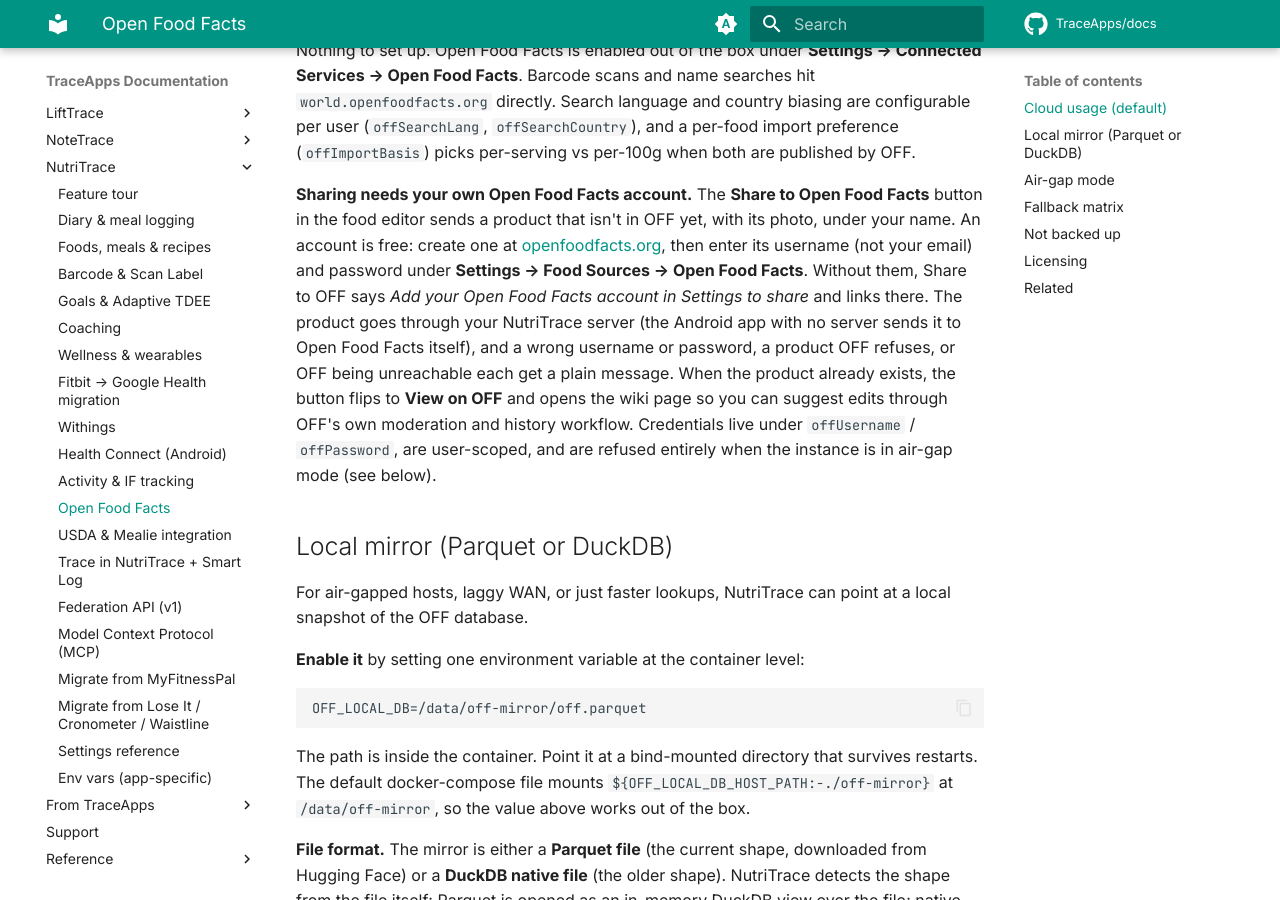
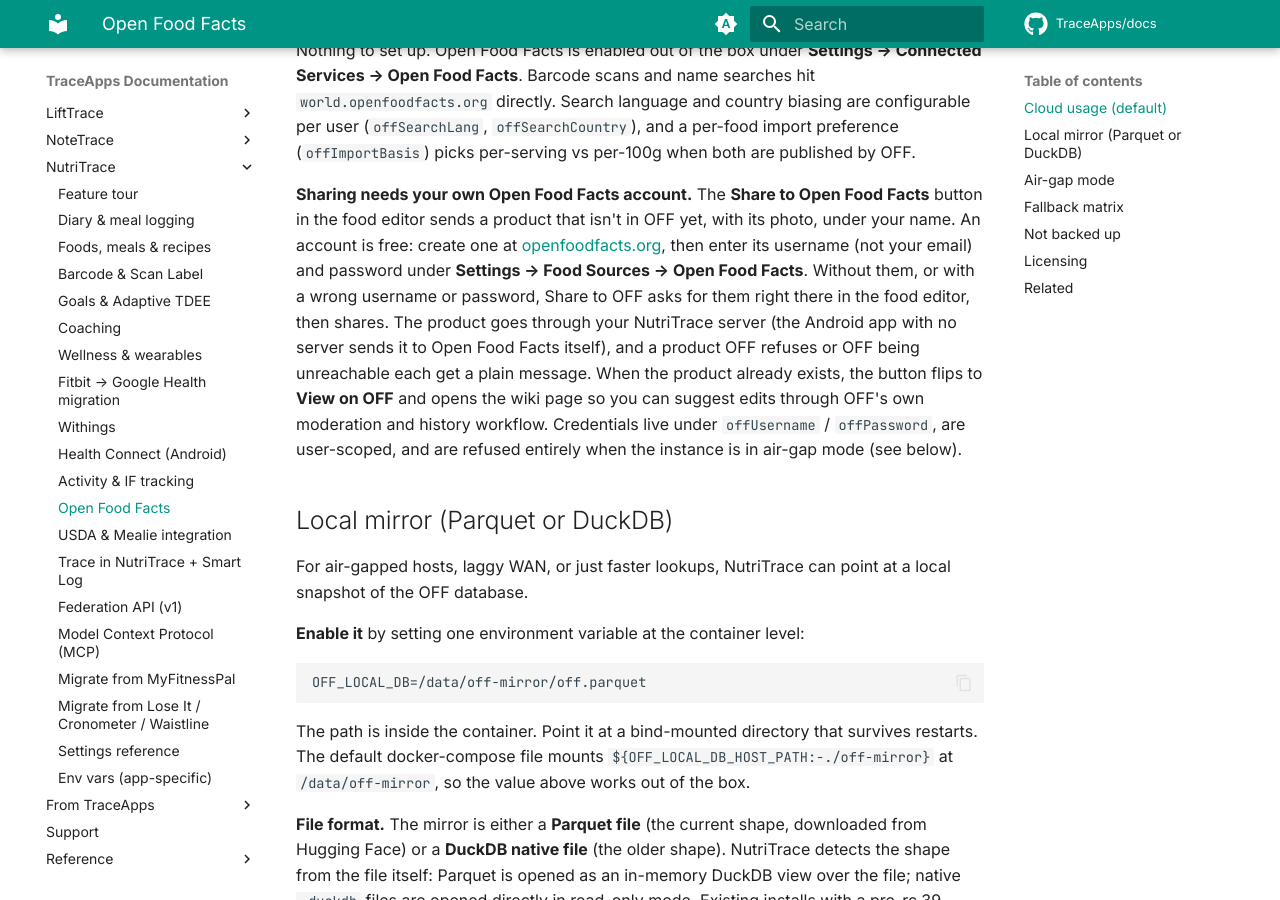
Before and after one commit to TraceApps/docs, an MkDocs documentation site: the page built from docs/nutritrace/off.md, in a window 1280 px wide and 900 px high, scrolled down 361 px. Built offline with MkDocs 1.6.1 and Material for MkDocs 9.7.7, drawn with Linux system fonts in a browser that asks for light colours; comment, search, counter and statistics services are not loaded.

Commit message:
NutriTrace OFF: Share to OFF asks for the account in place (TraceApps/nutritrace#284)

```diff
--- a/docs/nutritrace/off.md
+++ b/docs/nutritrace/off.md
@@ -6,7 +6,7 @@ Open Food Facts (OFF) is the primary source of ready-made barcode and food looku
 
 Nothing to set up. Open Food Facts is enabled out of the box under **Settings → Connected Services → Open Food Facts**. Barcode scans and name searches hit `world.openfoodfacts.org` directly. Search language and country biasing are configurable per user (`offSearchLang`, `offSearchCountry`), and a per-food import preference (`offImportBasis`) picks per-serving vs per-100g when both are published by OFF.
 
-**Sharing needs your own Open Food Facts account.** The **Share to Open Food Facts** button in the food editor sends a product that isn't in OFF yet, with its photo, under your name. An account is free: create one at [openfoodfacts.org](https://world.openfoodfacts.org/), then enter its username (not your email) and password under **Settings → Food Sources → Open Food Facts**. Without them, Share to OFF says *Add your Open Food Facts account in Settings to share* and links there. The product goes through your NutriTrace server (the Android app with no server sends it to Open Food Facts itself), and a wrong username or password, a product OFF refuses, or OFF being unreachable each get a plain message. When the product already exists, the button flips to **View on OFF** and opens the wiki page so you can suggest edits through OFF's own moderation and history workflow. Credentials live under `offUsername` / `offPassword`, are user-scoped, and are refused entirely when the instance is in air-gap mode (see below).
+**Sharing needs your own Open Food Facts account.** The **Share to Open Food Facts** button in the food editor sends a product that isn't in OFF yet, with its photo, under your name. An account is free: create one at [openfoodfacts.org](https://world.openfoodfacts.org/), then enter its username (not your email) and password under **Settings → Food Sources → Open Food Facts**. Without them, or with a wrong username or password, Share to OFF asks for them right there in the food editor, then shares. The product goes through your NutriTrace server (the Android app with no server sends it to Open Food Facts itself), and a product OFF refuses or OFF being unreachable each get a plain message. When the product already exists, the button flips to **View on OFF** and opens the wiki page so you can suggest edits through OFF's own moderation and history workflow. Credentials live under `offUsername` / `offPassword`, are user-scoped, and are refused entirely when the instance is in air-gap mode (see below).
 
 ## Local mirror (Parquet or DuckDB)
 
```
